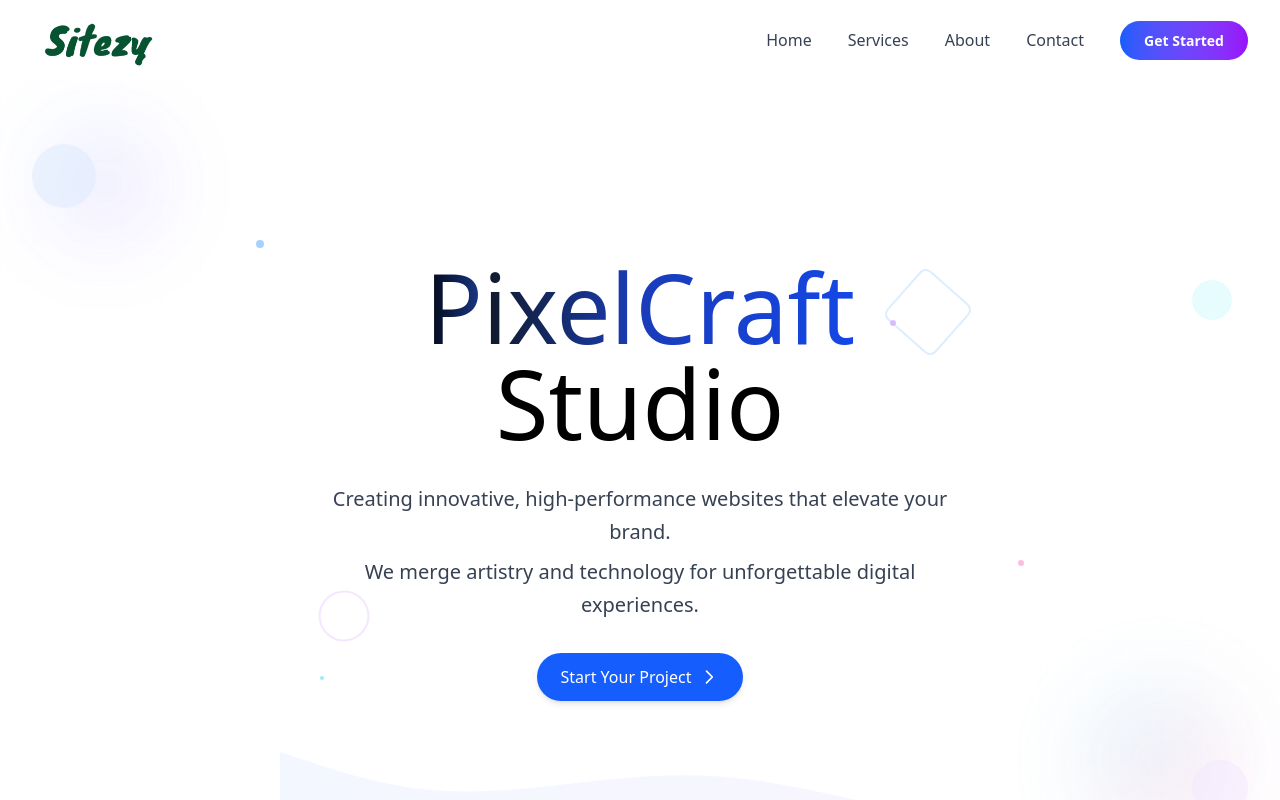
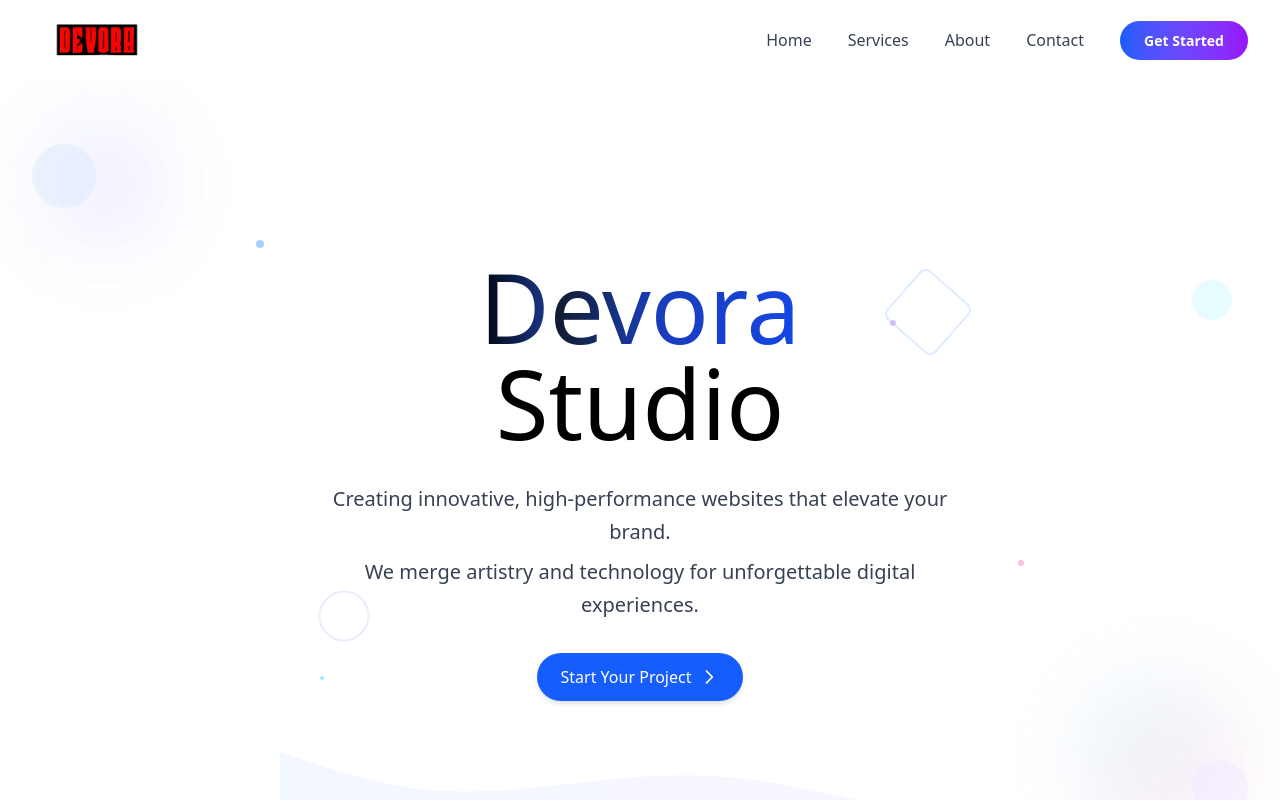
Before and after one commit to TarunGupta2602/Devora, a Next.js app: page / in a window 1280 px wide. Shown: the top 800 px of the page. Built offline with nearby package versions, Linux system fonts and the light colour scheme.

Commit message:
some more

```diff
--- a/app/about/page.js
+++ b/app/about/page.js
@@ -88,7 +88,7 @@ export default function About() {
             Trusted by 150+ businesses worldwide
           </div>
           <h1 className="text-5xl md:text-7xl font-bold bg-gradient-to-r from-gray-900 via-blue-900 to-purple-900 bg-clip-text text-transparent mb-6 leading-tight">
-            About Sitezy
+            About Devora
           </h1>
           <p className="text-xl md:text-2xl text-gray-600 max-w-4xl mx-auto leading-relaxed">
             We are not just another digital agency. We are your strategic partners in building
@@ -202,7 +202,7 @@ export default function About() {
                       src={member.image}
                       alt={member.name}
                       height={28}
-                      wdith={28}
+                      width={30}
                       className="w-full h-full object-cover group-hover:scale-110 transition-transform duration-300"
                     />
                   </div>
--- a/app/footer/page.js
+++ b/app/footer/page.js
@@ -13,10 +13,10 @@ export default function Footer() {
           <div className="sm:col-span-2">
             <div className="flex items-center ">
               <Image
-                src="/logo.png"
+                src="/log.png"
                 width={100}
                 height={50}
-                alt="Team Sitezy Logo"
+                alt="Team Devora Logo"
                 className="rounded-md"
               />
 
@@ -126,7 +126,7 @@ export default function Footer() {
         {/* Bottom Section */}
         <div className="border-t border-gray-200 mt-6 pt-4 flex flex-col md:flex-row items-center justify-between">
           <p className="text-gray-500 text-xs">
-            © {new Date().getFullYear()} Team Sitezy. All rights reserved.
+            © {new Date().getFullYear()} Team Devora. All rights reserved.
           </p>
           <a
             href="https://daarzy.com/#primary"
--- a/app/navbar/page.js
+++ b/app/navbar/page.js
@@ -74,10 +74,10 @@ export default function Navbar() {
                 className="block transition-transform duration-200 hover:scale-105"
               >
                 <Image
-                  src="/logo.png"
+                  src="/log.png"
                   width={130}
                   height={100}
-                  alt="Team Sitezy Logo"
+                  alt="Team Devora Logo"
 
                   priority
                 />
--- a/app/page.js
+++ b/app/page.js
@@ -30,7 +30,7 @@ export default function HomePage() {
 
   const faqs = [
     {
-      question: 'What makes PixelCraft Studio’s web design unique?',
+      question: 'What makes devora Studio’s web design unique?',
       answer: 'We combine creative design with cutting-edge technology, tailoring each project to your brand’s vision through a collaborative process.',
     },
     {
@@ -105,11 +105,11 @@ export default function HomePage() {
     }, [step.number, index]);
 
     const cardStyles = [
-      'w-[80%] sm:w-[600px] h-[220px] sm:h-[260px] mt-1',
-  'w-[85%] sm:w-[620px] h-[240px] sm:h-[280px] mt-10',
-  'w-[90%] sm:w-[640px] h-[260px] sm:h-[300px] mt-20',
-  'w-[95%] sm:w-[660px] h-[280px] sm:h-[320px] mt-30',
-  'w-full sm:w-[680px] h-[300px] sm:h-[340px] mt-40',
+      'w-[80%] sm:w-[600px] h-[220px] sm:h-[220px] mt-1',
+  'w-[85%] sm:w-[620px] h-[240px] sm:h-[240px] mt-10',
+  'w-[90%] sm:w-[640px] h-[260px] sm:h-[260px] mt-20',
+  'w-[95%] sm:w-[660px] h-[280px] sm:h-[280px] mt-30',
+  'w-full sm:w-[680px] h-[300px] sm:h-[300px] mt-40',
     ];
 
 
@@ -205,9 +205,9 @@ export default function HomePage() {
   return (
     <div>
       <Head>
-        <title>PixelCraft Studio - Innovative Web Solutions</title>
-        <meta name="description" content="PixelCraft Studio delivers cutting-edge, responsive websites tailored to your brand. Elevate your online presence with our creative and technical expertise." />
-        <meta name="keywords" content="web design, web development, responsive websites, PixelCraft Studio" />
+        <title>Devora Studio - Innovative Web Solutions</title>
+        <meta name="description" content="devora Studio delivers cutting-edge, responsive websites tailored to your brand. Elevate your online presence with our creative and technical expertise." />
+        <meta name="keywords" content="web design, web development, responsive websites, devora Studio" />
         <meta name="viewport" content="width=device-width, initial-scale=1.0" />
         <script async src="https://pagead2.googlesyndication.com/pagead/js/adsbygoogle.js?client=ca-pub-YOUR_CLIENT_ID" crossOrigin="anonymous"></script>
       </Head>
@@ -260,17 +260,17 @@ export default function HomePage() {
             transition={{ duration: 0.6 }}
           >
             <div className="hidden sm:block">
-              <span className="text-3xl sm:text-5xl md:text-6xl lg:text-7xl xl:text-8xl bg-gradient-to-r from-gray-950 to-blue-900 bg-clip-text text-transparent">P</span>
-              <span className="text-3xl sm:text-5xl md:text-6xl lg:text-7xl xl:text-8xl bg-gradient-to-r from-gray-900 to-blue-800 bg-clip-text text-transparent">ixel</span>
-              <span className="text-3xl sm:text-5xl md:text-6xl lg:text-7xl xl:text-8xl bg-gradient-to-r from-blue-800 to-blue-700 bg-clip-text text-transparent">Craft</span>
+              <span className="text-3xl sm:text-5xl md:text-6xl lg:text-7xl xl:text-8xl bg-gradient-to-r from-gray-950 to-blue-900 bg-clip-text text-transparent">D</span>
+              <span className="text-3xl sm:text-5xl md:text-6xl lg:text-7xl xl:text-8xl bg-gradient-to-r from-gray-900 to-blue-800 bg-clip-text text-transparent">ev</span>
+              <span className="text-3xl sm:text-5xl md:text-6xl lg:text-7xl xl:text-8xl bg-gradient-to-r from-blue-800 to-blue-700 bg-clip-text text-transparent">ora</span>
               <br />
               <span className="text-3xl sm:text-5xl md:text-6xl lg:text-7xl xl:text-8xl text-black">Studio</span>
             </div>
             <div className="block sm:hidden">
               <div className="text-3xl font-bold leading-tight">
-                <span className="bg-gradient-to-r from-gray-950 to-blue-900 bg-clip-text text-transparent">P</span>
-                <span className="bg-gradient-to-r from-gray-900 to-blue-800 bg-clip-text text-transparent">ixel</span>
-                <span className="bg-gradient-to-r from-blue-800 to-blue-700 bg-clip-text text-transparent">Craft</span>
+                <span className="bg-gradient-to-r from-gray-950 to-blue-900 bg-clip-text text-transparent">D</span>
+                <span className="bg-gradient-to-r from-gray-900 to-blue-800 bg-clip-text text-transparent">ev</span>
+                <span className="bg-gradient-to-r from-blue-800 to-blue-700 bg-clip-text text-transparent">ora</span>
                 <br />
                 <span className="text-black">Studio</span>
               </div>
@@ -443,7 +443,7 @@ export default function HomePage() {
                   animate={{ opacity: 1, scale: 1 }}
                   transition={{ duration: 0.5 }}
                 >
-                  <Image src="/computer.png" alt="Laptop showcasing a PixelCraft Studio website" width={400} height={400} sizes="(max-width: 640px) 100vw, 400px" />
+                  <Image src="/computer.png" alt="Laptop showcasing a devora Studio website" width={400} height={400} sizes="(max-width: 640px) 100vw, 400px" />
                 </motion.div>
               </div>
             </div>
@@ -682,7 +682,7 @@ export default function HomePage() {
   >
     <Image
       src="/image.png"
-      alt="Showcase of a PixelCraft Studio website design"
+      alt="Showcase of a devora Studio website design"
       width={900}
       height={900}
       sizes="(max-width: 640px) 95vw, (max-width: 1024px) 85vw, 900px"
--- a/app/services/page.js
+++ b/app/services/page.js
@@ -131,7 +131,7 @@ export default function Services() {
     {
       name: "Sarah Johnson",
       company: "TechStartup Inc.",
-      text: "Sitezy transformed our online presence completely. The website they built increased our conversions by 300%!",
+      text: "Devora transformed our online presence completely. The website they built increased our conversions by 300%!",
       rating: 5
     },
     {
@@ -305,7 +305,7 @@ export default function Services() {
           <div className="text-center mb-12">
             <h2 className="text-4xl font-bold text-gray-900 mb-4">What Our Clients Say</h2>
             <p className="text-xl text-gray-600 max-w-3xl mx-auto">
-              Dont just take our word for it - hear from businesses that have transformed with Sitezy
+              Dont just take our word for it - hear from businesses that have transformed with Devora
             </p>
           </div>
           <div className="grid md:grid-cols-3 gap-8">
```
Also changed, not shown: public/log.png (added), public/logo.png (deleted).
